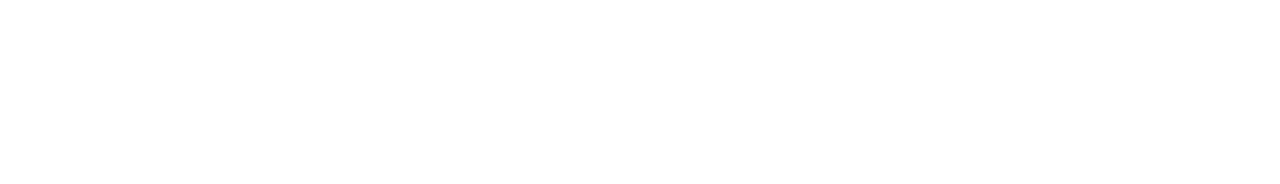
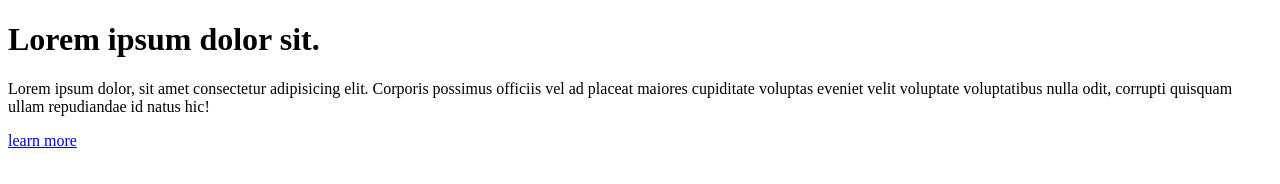
Before and after one commit to nesarahmed22/first-project, a plain HTML site: page index.html in a window 1280 px wide. Drawn offline with Linux system fonts and the light colour scheme.

Commit message:
first github

```diff
--- a/index.html
+++ b/index.html
@@ -8,7 +8,11 @@
 </head>
 
 <body>
-
+  <h1>Lorem ipsum dolor sit.</h1>
+  <p>Lorem ipsum dolor, sit amet consectetur adipisicing elit. Corporis possimus officiis vel ad placeat maiores
+    cupiditate voluptas eveniet velit voluptate voluptatibus nulla odit, corrupti quisquam ullam repudiandae id natus
+    hic!</p>
+  <a href="#">learn more</a>
 </body>
 
 </html>
```
